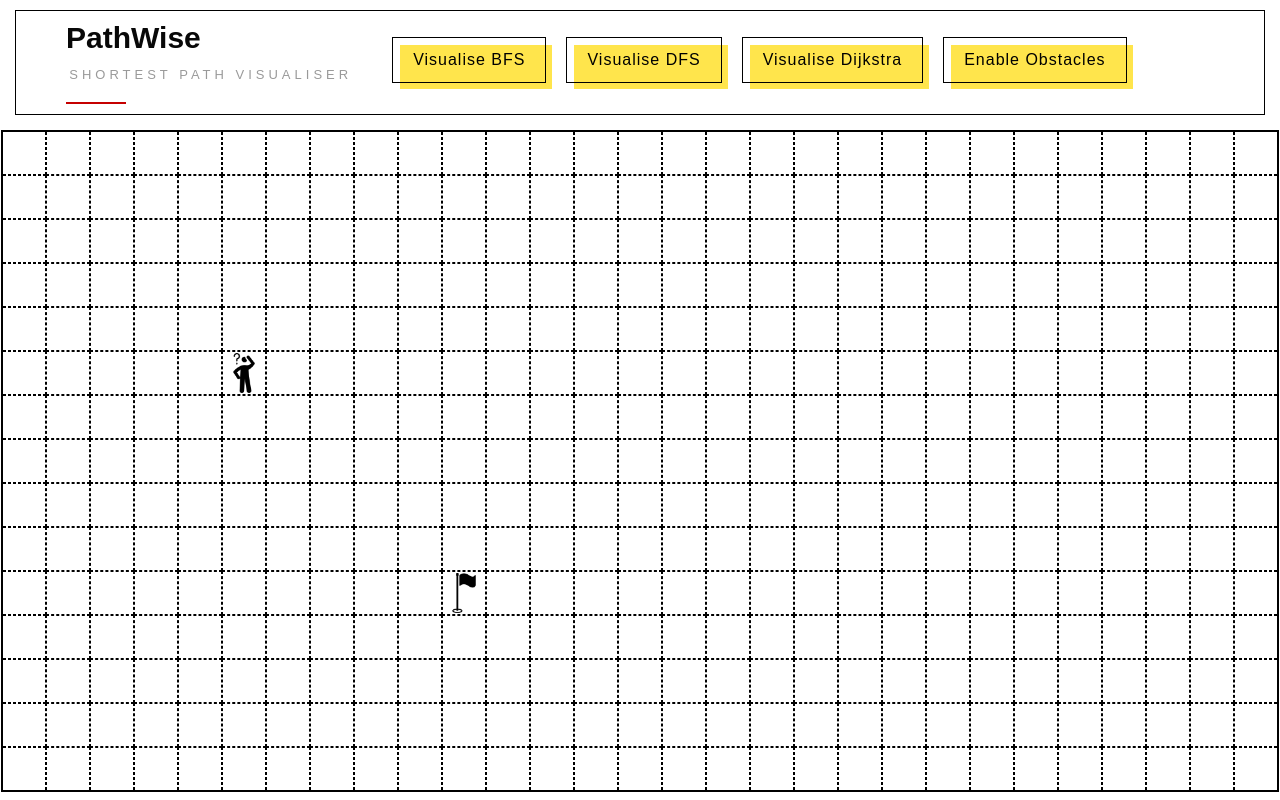
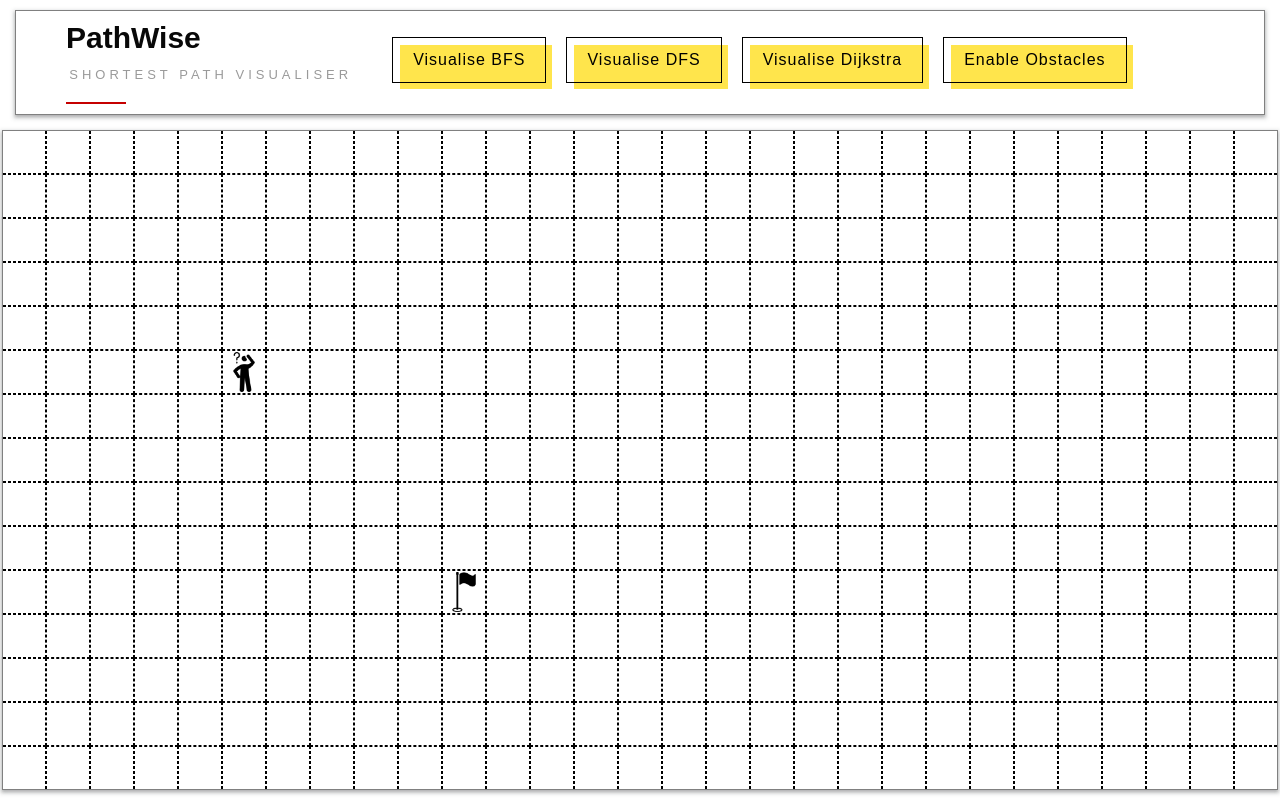
Before and after one commit to uchihaMadara-7/PathWise, a React (Create React App) app: page / in a window 1280 px wide. Built offline with nearby package versions, Linux system fonts and the light colour scheme.

Commit message:
added some css properties

```diff
--- a/src/Styles/App.css
+++ b/src/Styles/App.css
@@ -1,6 +1,7 @@
 .table-style {
     margin: 5px auto;
-    border: 2px solid;
+    border: grey 1px solid;
+    box-shadow: rgba(60, 64, 67, 0.3) 0px 2px 3px 0px, rgba(60, 64, 67, 0.15) 0px 2px 4px 2px;
     border-collapse: collapse;
 }
 
--- a/src/Styles/Navbar.css
+++ b/src/Styles/Navbar.css
@@ -1,9 +1,10 @@
 /* Navbar CSS */
 .navbar {
-    border: black solid 1px;
+    border: grey solid 1px;
     padding: 10px 0;
     margin: 15px;
     margin-top: 10px;
+    box-shadow: rgba(60, 64, 67, 0.3) 0px 2px 3px 0px, rgba(60, 64, 67, 0.15) 0px 2px 4px 2px;
 }
 
 .navbar-container {
```
